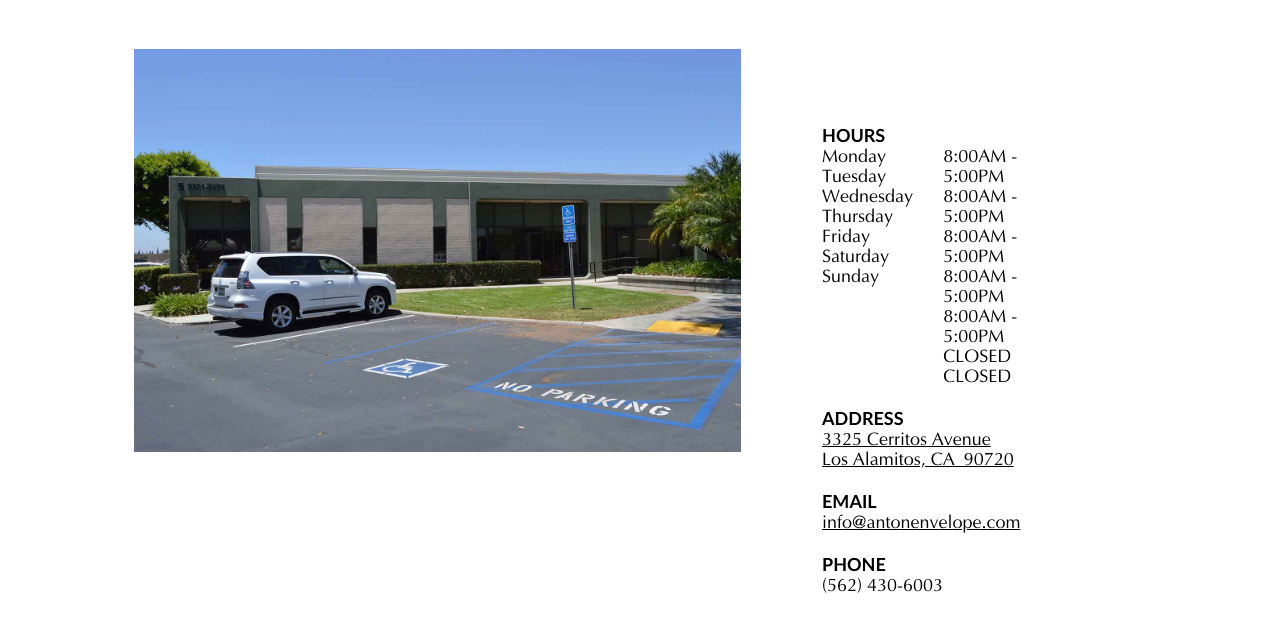
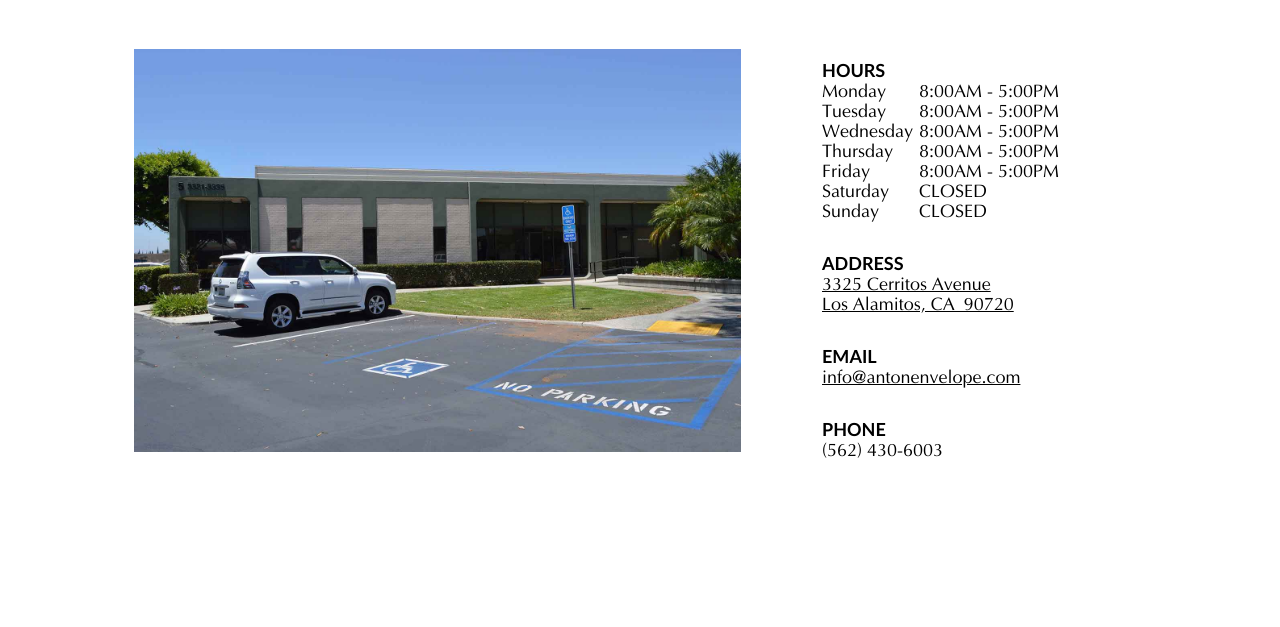
Before and after one commit to anton-envelope/anton-envelope.github.io, a plain HTML site: page contact.html in a window 1280 px wide. Shown: the part 173-800 px from the top of the page. Drawn offline with Linux system fonts and the light colour scheme; files whose address does not match are found by name.

Commit message:
Fixed hours spacing

```diff
--- a/contact.html
+++ b/contact.html
@@ -21,12 +21,18 @@
             <div class="infocontainer">
                 <div class="textcontainer">
                   <b>HOURS</b> <br>
-                  <div class="hourscontainer"> Monday <br> Tuesday <br> Wednesday <br> Thursday <br> Friday <br> Saturday <br> Sunday </div>
+                  <div class="dayscontainer"> Monday <br> Tuesday <br> Wednesday <br> Thursday <br> Friday <br> Saturday <br> Sunday </div>
                   <div class="hourscontainer"> 8:00AM - 5:00PM <br> 8:00AM - 5:00PM <br> 8:00AM - 5:00PM <br> 8:00AM - 5:00PM <br> 8:00AM - 5:00PM <br> CLOSED <br> CLOSED </div>
+                </div>
+                <div class="textcontainer">
                   <b>ADDRESS</b> <a id="link" href="https://www.google.com/maps/place/3325+W+Cerritos+Ave,+Los+Alamitos,+CA+90720/@33.8108468,-118.0761701,17z/data=!3m1!4b1!4m5!3m4!1s0x80dd2e6516c170c3:0xb18821db2106c2b!8m2!3d33.8108424!4d-118.0739814" target="_blank"><br>
                   <u> 3325 Cerritos Avenue <br>
-                  Los Alamitos, CA&nbsp;90720</u></a> <br><br>
-                  <b>EMAIL</b> <br> <a id="link" href="mailto:info@antonenvelope.com"><u>info@antonenvelope.com</u></a> <br><br>
+                  Los Alamitos, CA&nbsp;90720</u></a>
+                </div>
+                <div class="textcontainer">
+                  <b>EMAIL</b> <br> <a id="link" href="mailto:info@antonenvelope.com"><u>info@antonenvelope.com</u></a>
+                </div>
+                <div class="textcontainer">
                   <b>PHONE</b> <br> (562) 430-6003
                 </div>
             </div>
--- a/css/contact.css
+++ b/css/contact.css
@@ -86,21 +86,28 @@ main {
 }
 
 .infocontainer {
+		padding-top: 10px;
     width: 40%;
     float: right;
 }
 
 .textcontainer {
-    padding-top: 75px;
+		padding-bottom: 30px;
     width: 60%;
     margin: auto;
     font-size: 18px;
 }
 
+.dayscontainer {
+	float: left;
+	width: 40%;
+	padding-bottom: 30px;
+}
+
 .hourscontainer {
 		float: left;
-		width: 50%;
-		padding-bottom: 20px;
+		width: 60%;
+		padding-bottom: 30px;
 }
 
 #link {
```
